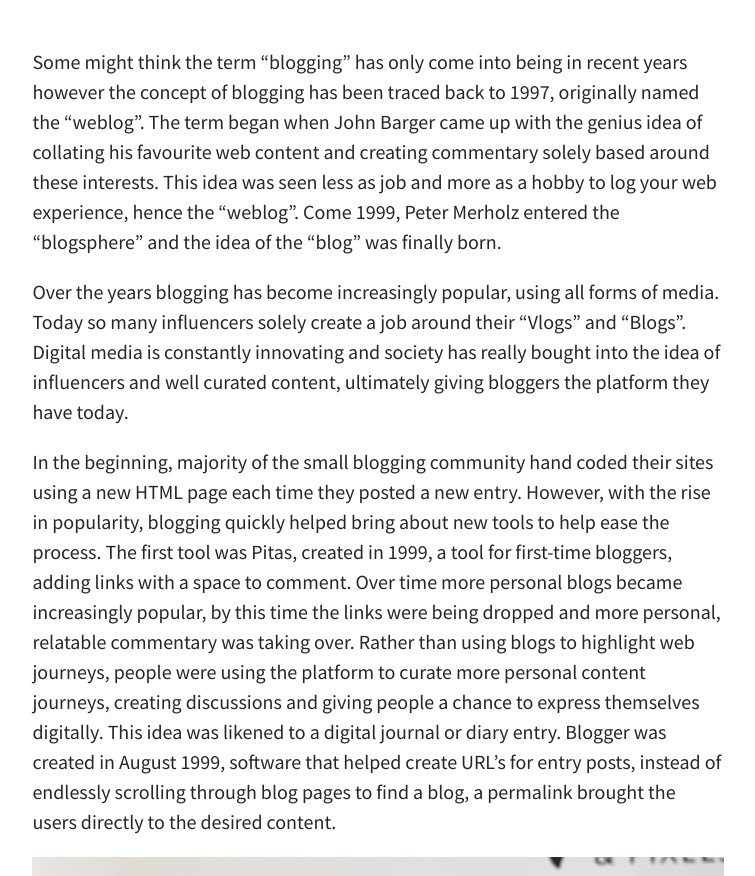
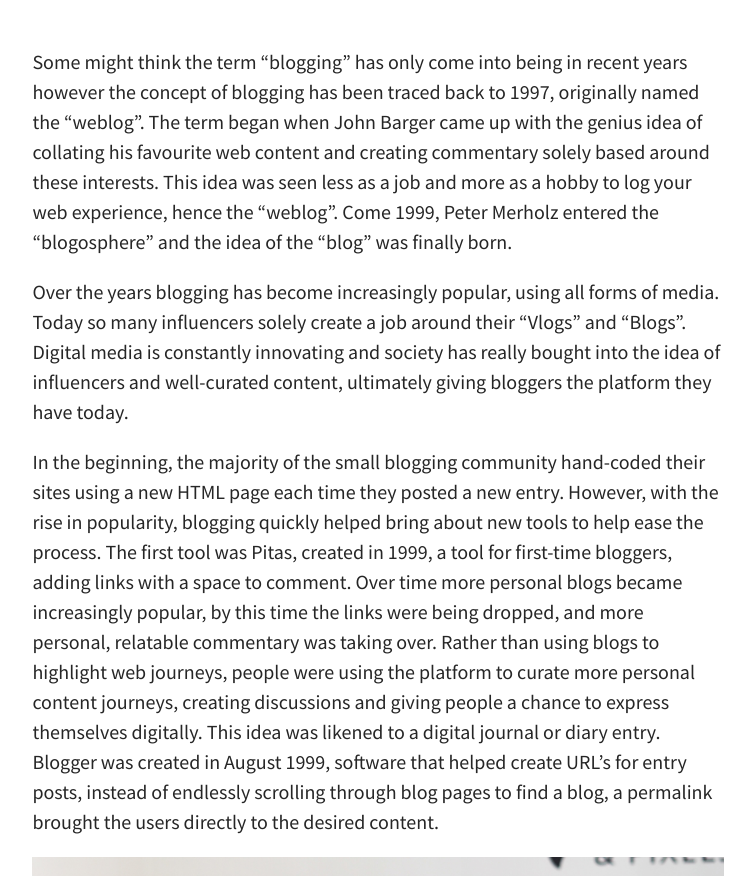
Before and after one commit to sunshinespeaks/sunshinespeaks.github.io, a Jekyll site: the page built from _posts/2020-02-04-the-evolution-of-blogging.markdown, in a window 1280 px wide and 1400 px high, cut to the strip 378-1254 px from the top of the window. Shown: the whole strip, without its empty margins (262-1017 px from the left). Built offline with Jekyll 4.4.1, drawn with Linux system fonts in a browser that asks for light colours; some of the changed text lies outside the part shown.

Commit message:
Updated The Evolution Of Blogging

```diff
--- a/_posts/2020-02-04-the-evolution-of-blogging.markdown
+++ b/_posts/2020-02-04-the-evolution-of-blogging.markdown
@@ -12,17 +12,17 @@ caption: Evolution of Blogging
 layout: post
 ---
 
-Some might think the term “blogging” has only come into being in recent years however the concept of blogging has been traced back to 1997, originally named the “weblog”. The term began when John Barger came up with the genius idea of collating his favourite web content and creating commentary solely based around these interests. This idea was seen less as job and more as a hobby to log your web experience, hence the “weblog”. Come 1999, Peter Merholz entered the “blogsphere” and the idea of the “blog” was finally born.
+Some might think the term “blogging” has only come into being in recent years however the concept of blogging has been traced back to 1997, originally named the “weblog”. The term began when John Barger came up with the genius idea of collating his favourite web content and creating commentary solely based around these interests. This idea was seen less as a job and more as a hobby to log your web experience, hence the “weblog”. Come 1999, Peter Merholz entered the “blogosphere” and the idea of the “blog” was finally born.
 
-Over the years blogging has become increasingly popular, using all forms of media. Today so many influencers solely create a job around their “Vlogs” and “Blogs”. Digital media is constantly innovating and society has really bought into the idea of influencers and well curated content, ultimately giving bloggers the platform they have today.
+Over the years blogging has become increasingly popular, using all forms of media. Today so many influencers solely create a job around their “Vlogs” and “Blogs”. Digital media is constantly innovating and society has really bought into the idea of influencers and well-curated content, ultimately giving bloggers the platform they have today.
 
-In the beginning, majority of the small blogging community hand coded their sites using a new HTML page each time they posted a new entry. However, with the rise in popularity, blogging quickly helped bring about new tools to help ease the process. The first tool was Pitas, created in 1999, a tool for first-time bloggers, adding links with a space to comment.
-Over time more personal blogs became increasingly popular, by this time the links were being dropped and more personal, relatable commentary was taking over. Rather than using blogs to highlight web journeys, people were using the platform to curate more personal content journeys, creating discussions and giving people a chance to express themselves digitally. This idea was likened to a digital journal or diary entry. Blogger was created in August 1999, software that helped create URL’s for entry posts, instead of endlessly scrolling through blog pages to find a blog, a permalink brought the users directly to the desired content.
+In the beginning, the majority of the small blogging community hand-coded their sites using a new HTML page each time they posted a new entry. However, with the rise in popularity, blogging quickly helped bring about new tools to help ease the process. The first tool was Pitas, created in 1999, a tool for first-time bloggers, adding links with a space to comment.
+Over time more personal blogs became increasingly popular, by this time the links were being dropped, and more personal, relatable commentary was taking over. Rather than using blogs to highlight web journeys, people were using the platform to curate more personal content journeys, creating discussions and giving people a chance to express themselves digitally. This idea was likened to a digital journal or diary entry. Blogger was created in August 1999, software that helped create URL’s for entry posts, instead of endlessly scrolling through blog pages to find a blog, a permalink brought the users directly to the desired content.
 
 ![DeskBlogging.jpg](/uploads/DeskBlogging.jpg)
 
 Today anyone can create a blog. There are endless websites and software to create a blog and upload any content. Some people create for their job, some use it to log key life events, some use this platform to create a discussion or highlight issues and many simply choose to blog as a hobby. Open source platforms such as WordPress and WIX etc allow anyone to blog, helping to meet the rise in demand.
 
-A lot of software designers and web creators saw this demand and attempted to charge for this new modern blogging, however saw enormous amounts of backlash and so quickly people had got used to the freedom of blogging and believed this took away from the openness of the web. Still today some platforms and software are free, however charge for more intense and high-quality packages, used by most bloggers to create a more seamless, quality blog.
+A lot of software designers and web creators saw this demand and attempted to charge for this new modern blogging however, they saw enormous amounts of backlash and so quickly people had got used to the freedom of blogging and believed this took away from the openness of the web. Still today some platforms and software are free however charge for more intense and high-quality packages, used by most bloggers to create a more seamless, quality blog.
 
-The blogging community continues to redefine the web and blog concept, constantly innovating and creating new content. Mena Trott, a well-known early blogger on the scene, suggested that a blog “is more than just text on a page, it could be one of a kind”.
+The blogging community continues to redefine the web and blog concept, constantly innovating, and creating new content. Mena Trott, a well-known early blogger on the scene, suggested that a blog “is more than just text on a page, it could be one of a kind”.
```
